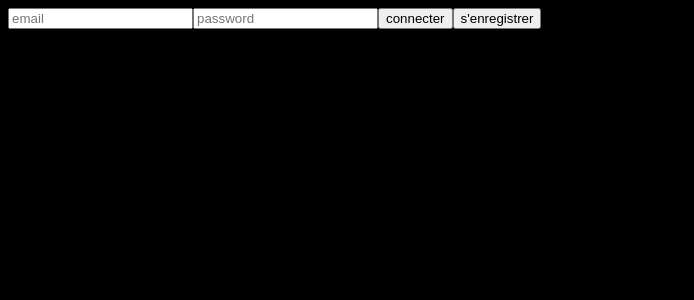
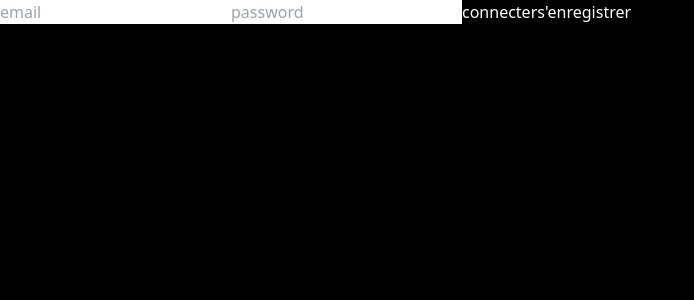
Before and after one commit to NuRoZ123/challenge48hFront, a Vue app: page / in a window 1280 px wide. Shown: the top 300 px of the page, without its empty margins (0-694 px from the left). Built offline with nearby package versions, Linux system fonts and the light colour scheme.

Commit message:
adding tailwind css

```diff
--- a/package.json
+++ b/package.json
@@ -17,8 +17,11 @@
     "@vue/cli-plugin-babel": "~5.0.0",
     "@vue/cli-plugin-eslint": "~5.0.0",
     "@vue/cli-service": "~5.0.0",
+    "autoprefixer": "^10.4.13",
     "eslint": "^7.32.0",
-    "eslint-plugin-vue": "^8.0.3"
+    "eslint-plugin-vue": "^8.0.3",
+    "postcss": "^8.4.21",
+    "tailwindcss": "^3.2.4"
   },
   "eslintConfig": {
     "root": true,
--- /dev/null
+++ b/postcss.config.js
@@ -0,0 +1,6 @@
+module.exports = {
+  plugins: {
+    tailwindcss: {},
+    autoprefixer: {},
+  },
+}
--- a/src/App.vue
+++ b/src/App.vue
@@ -49,6 +49,10 @@
 </script>
 
 <style>
+
+@tailwind base;
+@tailwind components;
+@tailwind utilities;
 body {
   background-color: black;
   color: white;
--- /dev/null
+++ b/tailwind.config.js
@@ -0,0 +1,8 @@
+/** @type {import('tailwindcss').Config} */
+module.exports = {
+  content: [],
+  theme: {
+    extend: {},
+  },
+  plugins: [],
+}
```
Also changed, not shown: 1 other file (tests, documents, lock files or other folders).
